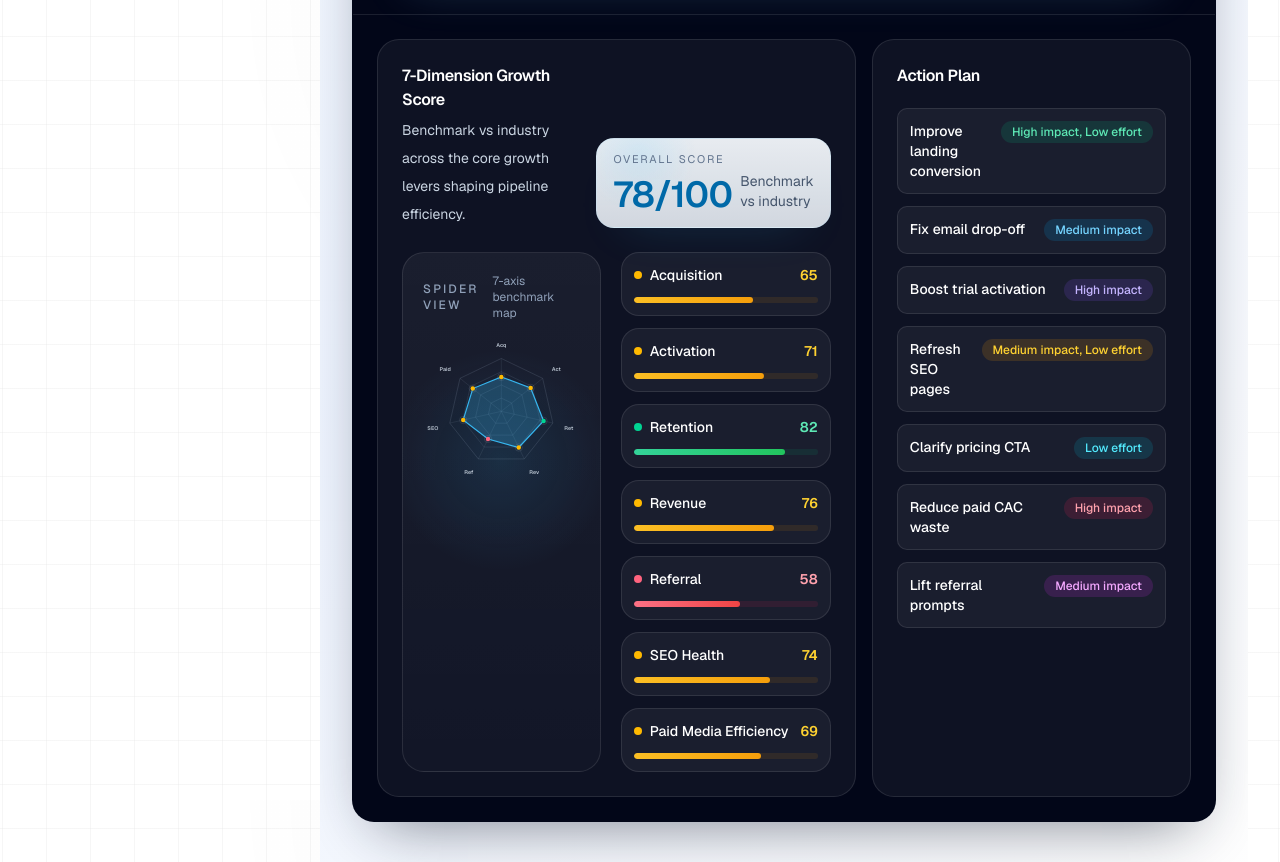
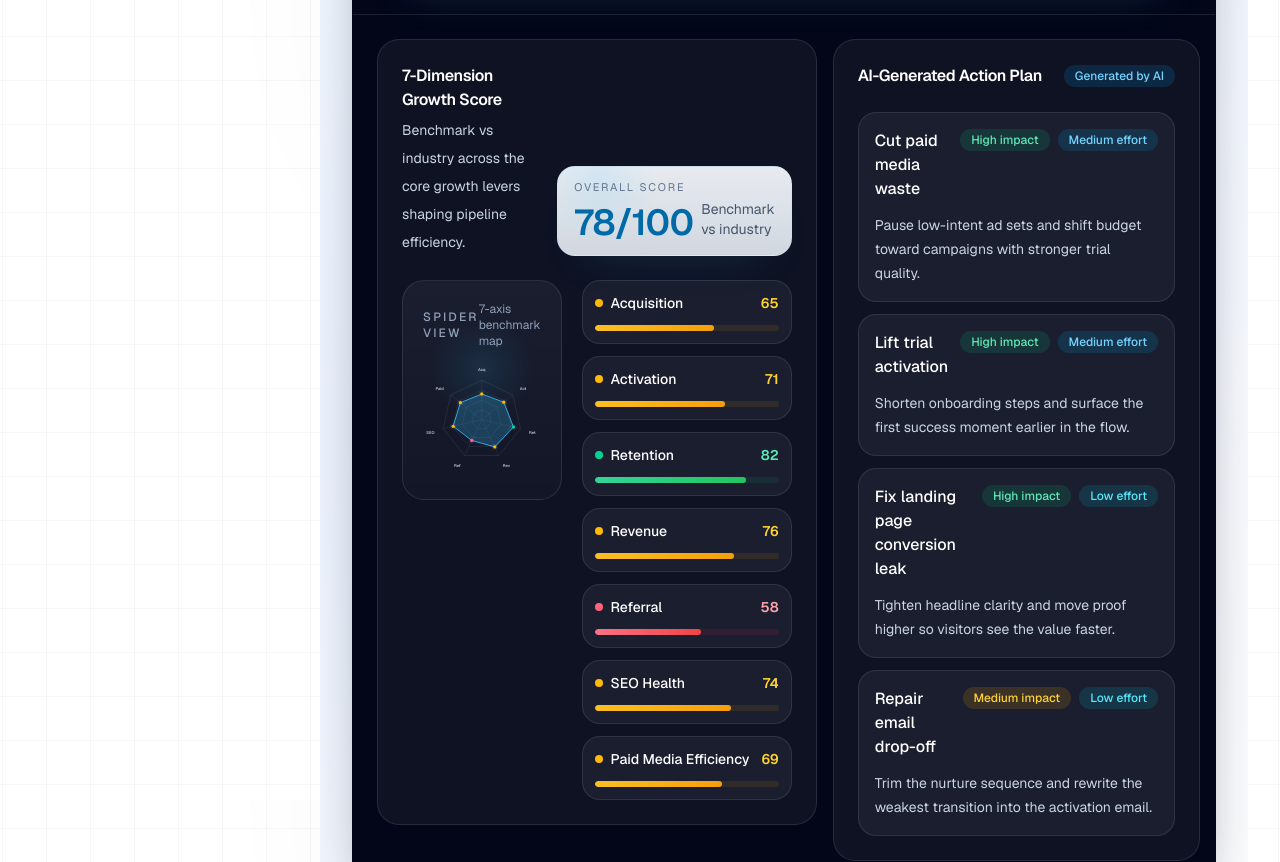
Before and after one commit to NareSakhoyan/growthpulse-ai, a Next.js app: page / in a window 1280 px wide. Shown: the part 800-1662 px from the top of the page. Built offline with nearby package versions, Linux system fonts and the light colour scheme.

Commit message:
add AI action plan card and tighten growth score/spider layout

```diff
--- /dev/null
+++ b/components/landing/action-plan-list.tsx
@@ -0,0 +1,117 @@
+import { Badge } from '@/components/ui/badge';
+import { Card, CardContent, CardHeader, CardTitle } from '@/components/ui/card';
+import { cn } from '@/lib/utils';
+
+type PriorityLevel = 'High' | 'Medium' | 'Low';
+
+type ActionPlanItem = {
+  title: string;
+  description: string;
+  impact: PriorityLevel;
+  effort: PriorityLevel;
+};
+
+const priorityOrder: Record<PriorityLevel, number> = {
+  High: 0,
+  Medium: 1,
+  Low: 2,
+};
+
+const actionPlanItems: readonly ActionPlanItem[] = [
+  {
+    title: 'Fix landing page conversion leak',
+    description: 'Tighten headline clarity and move proof higher so visitors see the value faster.',
+    impact: 'High',
+    effort: 'Low',
+  },
+  {
+    title: 'Cut paid media waste',
+    description:
+      'Pause low-intent ad sets and shift budget toward campaigns with stronger trial quality.',
+    impact: 'High',
+    effort: 'Medium',
+  },
+  {
+    title: 'Lift trial activation',
+    description:
+      'Shorten onboarding steps and surface the first success moment earlier in the flow.',
+    impact: 'High',
+    effort: 'Medium',
+  },
+  {
+    title: 'Repair email drop-off',
+    description:
+      'Trim the nurture sequence and rewrite the weakest transition into the activation email.',
+    impact: 'Medium',
+    effort: 'Low',
+  },
+] as const;
+
+function getImpactBadgeClassName(level: PriorityLevel): string {
+  if (level === 'High') {
+    return 'border-transparent bg-emerald-500/15 text-emerald-300';
+  }
+
+  if (level === 'Medium') {
+    return 'border-transparent bg-amber-500/15 text-amber-300';
+  }
+
+  return 'border-transparent bg-slate-500/15 text-slate-300';
+}
+
+function getEffortBadgeClassName(level: PriorityLevel): string {
+  if (level === 'High') {
+    return 'border-transparent bg-rose-500/15 text-rose-300';
+  }
+
+  if (level === 'Medium') {
+    return 'border-transparent bg-sky-500/15 text-sky-300';
+  }
+
+  return 'border-transparent bg-cyan-500/15 text-cyan-300';
+}
+
+export function ActionPlanList(): React.JSX.Element {
+  const sortedItems = [...actionPlanItems].sort((left, right) => {
+    const impactDifference = priorityOrder[left.impact] - priorityOrder[right.impact];
+
+    if (impactDifference !== 0) {
+      return impactDifference;
+    }
+
+    return priorityOrder[left.effort] - priorityOrder[right.effort];
+  });
+
+  return (
+    <Card className='border-white/10 bg-white/5 text-white shadow-none'>
+      <CardHeader className='space-y-3'>
+        <div className='flex items-center justify-between gap-3'>
+          <CardTitle className='text-base'>AI-Generated Action Plan</CardTitle>
+          <Badge className='border-transparent bg-sky-500/15 text-sky-300'>Generated by AI</Badge>
+        </div>
+      </CardHeader>
+
+      <CardContent className='space-y-3'>
+        {sortedItems.map((item) => (
+          <div
+            key={item.title}
+            className='space-y-3 rounded-2xl border border-white/10 bg-white/5 p-4'
+          >
+            <div className='flex items-start justify-between gap-3'>
+              <p className='font-medium text-white'>{item.title}</p>
+              <div className='flex shrink-0 items-center gap-2'>
+                <Badge className={cn('whitespace-nowrap', getImpactBadgeClassName(item.impact))}>
+                  {item.impact} impact
+                </Badge>
+                <Badge className={cn('whitespace-nowrap', getEffortBadgeClassName(item.effort))}>
+                  {item.effort} effort
+                </Badge>
+              </div>
+            </div>
+            <p className='text-sm leading-6 text-slate-300'>{item.description}</p>
+          </div>
+        ))}
+      </CardContent>
+    </Card>
+  );
+}
--- a/components/landing/growth-score-card.tsx
+++ b/components/landing/growth-score-card.tsx
@@ -44,7 +44,7 @@ export function GrowthScoreCard(): React.JSX.Element {
   );
 
   return (
-    <Card className='border-white/10 bg-white/5 text-white shadow-none'>
+    <Card className='h-fit self-start border-white/10 bg-white/5 text-white shadow-none'>
       <CardHeader className='space-y-4'>
         <div className='flex flex-col gap-4 lg:flex-row lg:items-end lg:justify-between'>
           <div className='space-y-2'>
@@ -65,8 +65,8 @@ export function GrowthScoreCard(): React.JSX.Element {
         </div>
       </CardHeader>
 
-      <CardContent className='grid gap-5 lg:grid-cols-[1.05fr_0.95fr]'>
-        <div className='rounded-3xl border border-white/10 bg-[radial-gradient(circle_at_50%_40%,rgba(56,189,248,0.12),transparent_34%),linear-gradient(180deg,rgba(255,255,255,0.05),rgba(255,255,255,0.02))] p-4 sm:p-5'>
+      <CardContent className='grid items-start gap-5 lg:grid-cols-[1.05fr_0.95fr]'>
+        <div className='w-fit self-start rounded-3xl border border-white/10 bg-[radial-gradient(circle_at_50%_40%,rgba(56,189,248,0.12),transparent_34%),linear-gradient(180deg,rgba(255,255,255,0.05),rgba(255,255,255,0.02))] p-4 sm:p-5 lg:justify-self-center'>
           <div className='mb-3 flex items-center justify-between'>
             <p className='text-xs font-medium tracking-[0.18em] text-slate-400 uppercase'>
               Spider View
@@ -75,7 +75,7 @@ export function GrowthScoreCard(): React.JSX.Element {
           </div>
           <svg
             viewBox={`0 0 ${RADAR_SIZE} ${RADAR_SIZE}`}
-            className='mx-auto block w-full max-w-[24rem]'
+            className='block w-full max-w-[24rem]'
             aria-label='7-dimension growth score spider chart'
             role='img'
           >
--- a/components/landing/overview-dashboard-preview.tsx
+++ b/components/landing/overview-dashboard-preview.tsx
@@ -1,44 +1,6 @@
+import { ActionPlanList } from '@/components/landing/action-plan-list';
 import { GrowthScoreCard } from '@/components/landing/growth-score-card';
-import { Badge } from '@/components/ui/badge';
 import { Card, CardContent, CardDescription, CardHeader, CardTitle } from '@/components/ui/card';
-
-const actionPlan = [
-  {
-    title: 'Improve landing conversion',
-    meta: 'High impact, Low effort',
-    accentClassName: 'bg-emerald-500/15 text-emerald-300',
-  },
-  {
-    title: 'Fix email drop-off',
-    meta: 'Medium impact',
-    accentClassName: 'bg-sky-500/15 text-sky-300',
-  },
-  {
-    title: 'Boost trial activation',
-    meta: 'High impact',
-    accentClassName: 'bg-violet-500/15 text-violet-300',
-  },
-  {
-    title: 'Refresh SEO pages',
-    meta: 'Medium impact, Low effort',
-    accentClassName: 'bg-amber-500/15 text-amber-300',
-  },
-  {
-    title: 'Clarify pricing CTA',
-    meta: 'Low effort',
-    accentClassName: 'bg-cyan-500/15 text-cyan-300',
-  },
-  {
-    title: 'Reduce paid CAC waste',
-    meta: 'High impact',
-    accentClassName: 'bg-rose-500/15 text-rose-300',
-  },
-  {
-    title: 'Lift referral prompts',
-    meta: 'Medium impact',
-    accentClassName: 'bg-fuchsia-500/15 text-fuchsia-300',
-  },
-] as const;
 
 export function OverviewDashboardPreview(): React.JSX.Element {
   return (
@@ -72,31 +34,9 @@ export function OverviewDashboardPreview(): React.JSX.Element {
         </div>
       </CardHeader>
 
-      <CardContent className='grid gap-4 p-5 sm:p-6 lg:grid-cols-[1.2fr_0.8fr]'>
+      <CardContent className='grid items-start gap-4 p-5 sm:p-6 lg:grid-cols-[1.2fr_0.8fr]'>
         <GrowthScoreCard />
-
-        <Card className='border-white/10 bg-white/5 text-white shadow-none'>
-          <CardHeader className='space-y-3'>
-            <CardTitle className='text-base'>Action Plan</CardTitle>
-            <div className='space-y-3 text-sm text-slate-300'>
-              {actionPlan.map((item) => (
-                <div
-                  key={item.title}
-                  className='space-y-2 rounded-lg border border-white/10 bg-white/5 p-3'
-                >
-                  <div className='flex items-start justify-between gap-3'>
-                    <p className='font-medium text-white'>{item.title}</p>
-                    <Badge
-                      className={`shrink-0 whitespace-nowrap border-transparent ${item.accentClassName}`}
-                    >
-                      {item.meta}
-                    </Badge>
-                  </div>
-                </div>
-              ))}
-            </div>
-          </CardHeader>
-        </Card>
+        <ActionPlanList />
       </CardContent>
     </Card>
   );
```
